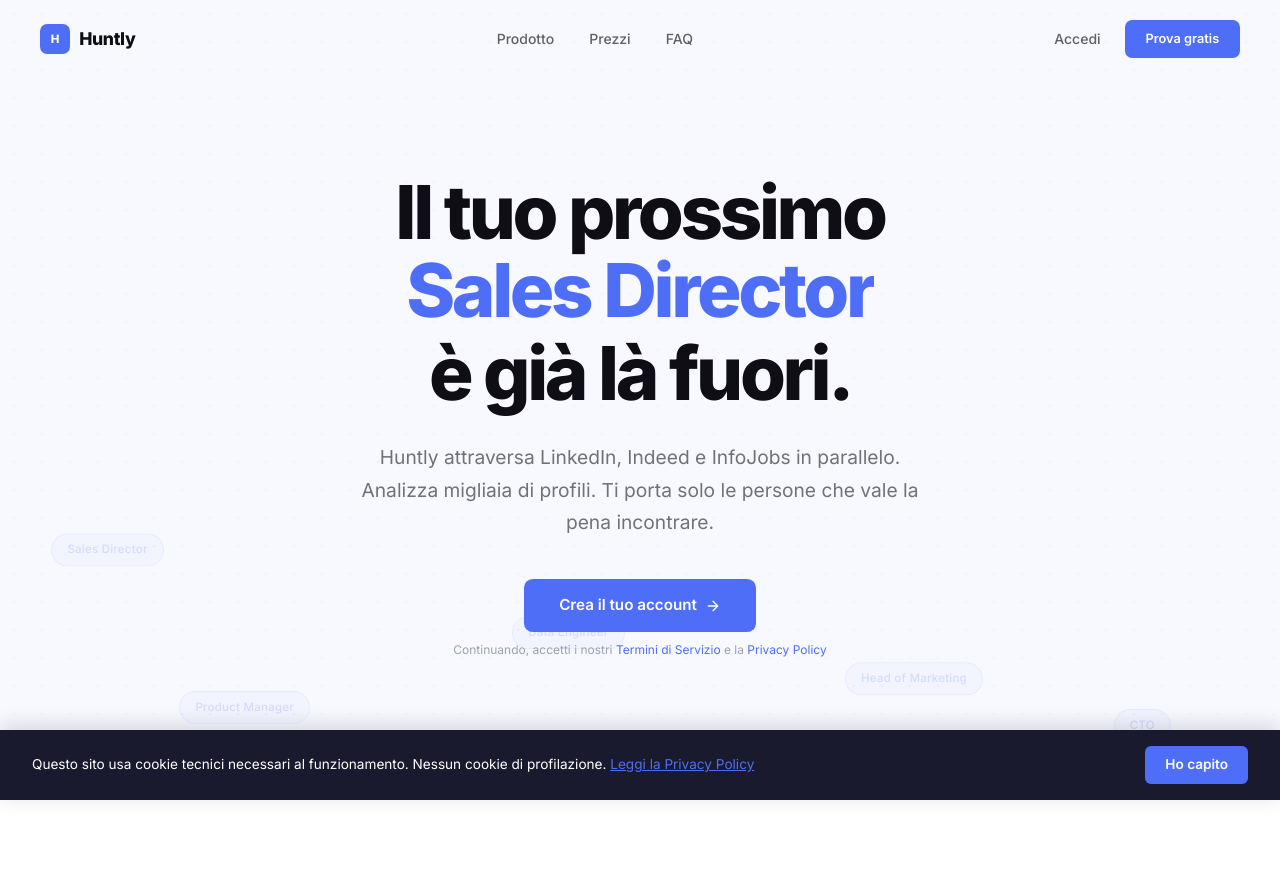
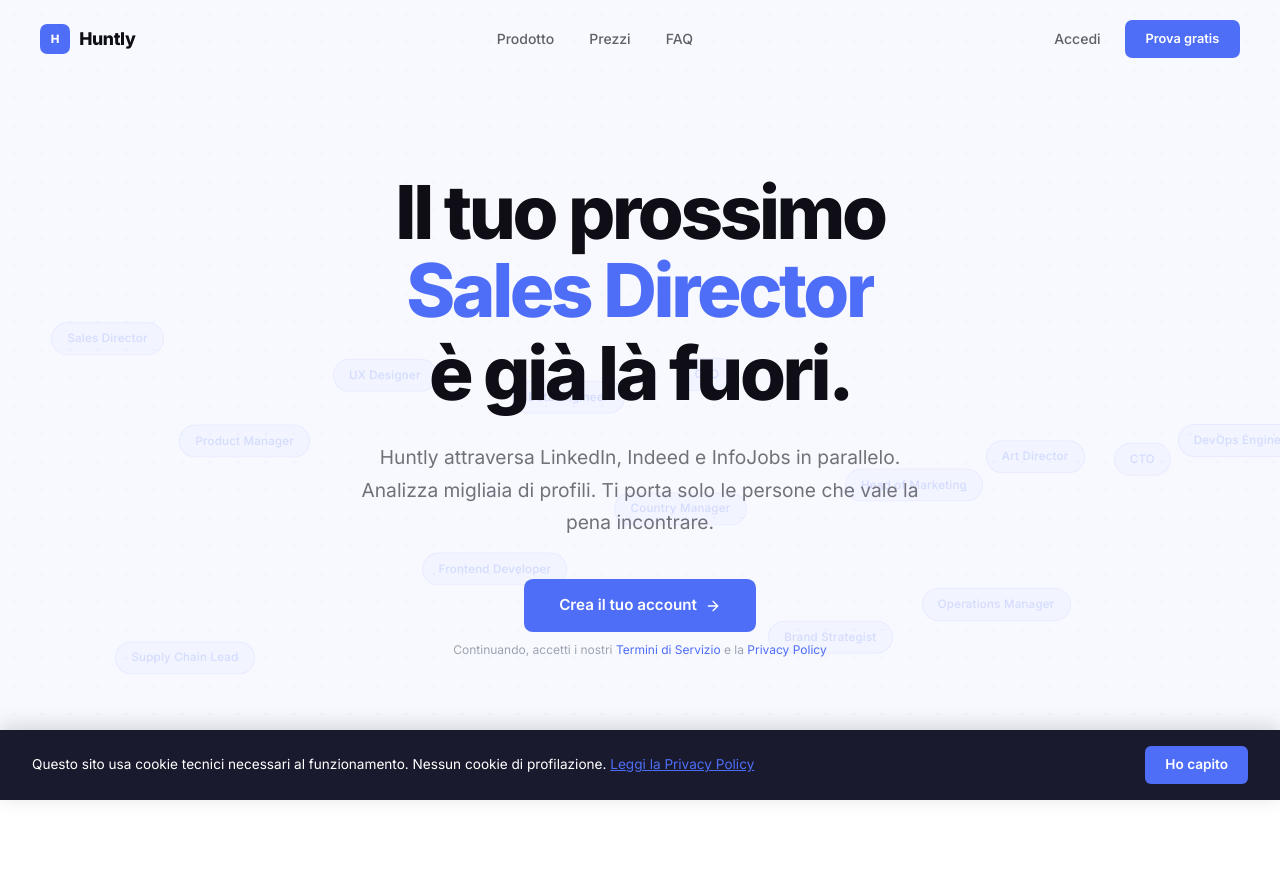
Before and after one commit to Steewee98/Huntly, a Flask app: page / in a window 1280 px wide. Shown: the top 894 px of the page. Run offline with Flask 3, Linux system fonts and the light colour scheme; some libraries are stand-ins or nearby versions.

Commit message:
fix: hero floating roles appaiono subito (delay e durata ridotti)
- Delay da max 13s → max 4s (tutti visibili entro pochi secondi)
- Durate da 16-28s → 10-16s (scorrono più velocemente)

Co-Authored-By: Claude Opus 4.6 <noreply@anthropic.com>

```diff
--- a/templates/landing.html
+++ b/templates/landing.html
@@ -239,20 +239,20 @@ body.has-cursor,body.has-cursor a,body.has-cursor button{cursor:none}
 <section class="hero" id="hero-sec">
   <div class="dot-grid" id="dg-hero"></div>
   <div class="hero-floats" aria-hidden="true">
-    <span class="hf" style="--x:4%;--dur:21s;--del:0s">Sales Director</span>
-    <span class="hf" style="--x:14%;--dur:26s;--del:3s">Product Manager</span>
-    <span class="hf" style="--x:26%;--dur:18s;--del:7s">UX Designer</span>
-    <span class="hf" style="--x:40%;--dur:23s;--del:1.5s">Data Engineer</span>
-    <span class="hf" style="--x:53%;--dur:19s;--del:5s">CFO</span>
-    <span class="hf" style="--x:66%;--dur:27s;--del:2s">Head of Marketing</span>
-    <span class="hf" style="--x:77%;--dur:17s;--del:6s">Art Director</span>
-    <span class="hf" style="--x:87%;--dur:22s;--del:4s">CTO</span>
-    <span class="hf" style="--x:33%;--dur:25s;--del:9s">Frontend Developer</span>
-    <span class="hf" style="--x:48%;--dur:16s;--del:11s">Country Manager</span>
-    <span class="hf" style="--x:9%;--dur:24s;--del:8s">Supply Chain Lead</span>
-    <span class="hf" style="--x:60%;--dur:20s;--del:13s">Brand Strategist</span>
-    <span class="hf" style="--x:72%;--dur:28s;--del:10s">Operations Manager</span>
-    <span class="hf" style="--x:92%;--dur:19s;--del:6.5s">DevOps Engineer</span>
+    <span class="hf" style="--x:4%;--dur:12s;--del:0s">Sales Director</span>
+    <span class="hf" style="--x:14%;--dur:14s;--del:.5s">Product Manager</span>
+    <span class="hf" style="--x:26%;--dur:11s;--del:1s">UX Designer</span>
+    <span class="hf" style="--x:40%;--dur:13s;--del:.3s">Data Engineer</span>
+    <span class="hf" style="--x:53%;--dur:10s;--del:1.5s">CFO</span>
+    <span class="hf" style="--x:66%;--dur:15s;--del:.8s">Head of Marketing</span>
+    <span class="hf" style="--x:77%;--dur:11s;--del:2s">Art Director</span>
+    <span class="hf" style="--x:87%;--dur:13s;--del:1.2s">CTO</span>
+    <span class="hf" style="--x:33%;--dur:14s;--del:2.5s">Frontend Developer</span>
+    <span class="hf" style="--x:48%;--dur:10s;--del:3s">Country Manager</span>
+    <span class="hf" style="--x:9%;--dur:16s;--del:3.5s">Supply Chain Lead</span>
+    <span class="hf" style="--x:60%;--dur:12s;--del:4s">Brand Strategist</span>
+    <span class="hf" style="--x:72%;--dur:15s;--del:2.8s">Operations Manager</span>
+    <span class="hf" style="--x:92%;--dur:11s;--del:1.8s">DevOps Engineer</span>
   </div>
   <div class="hero-ct">
     <h1 class="hero-h">
```
